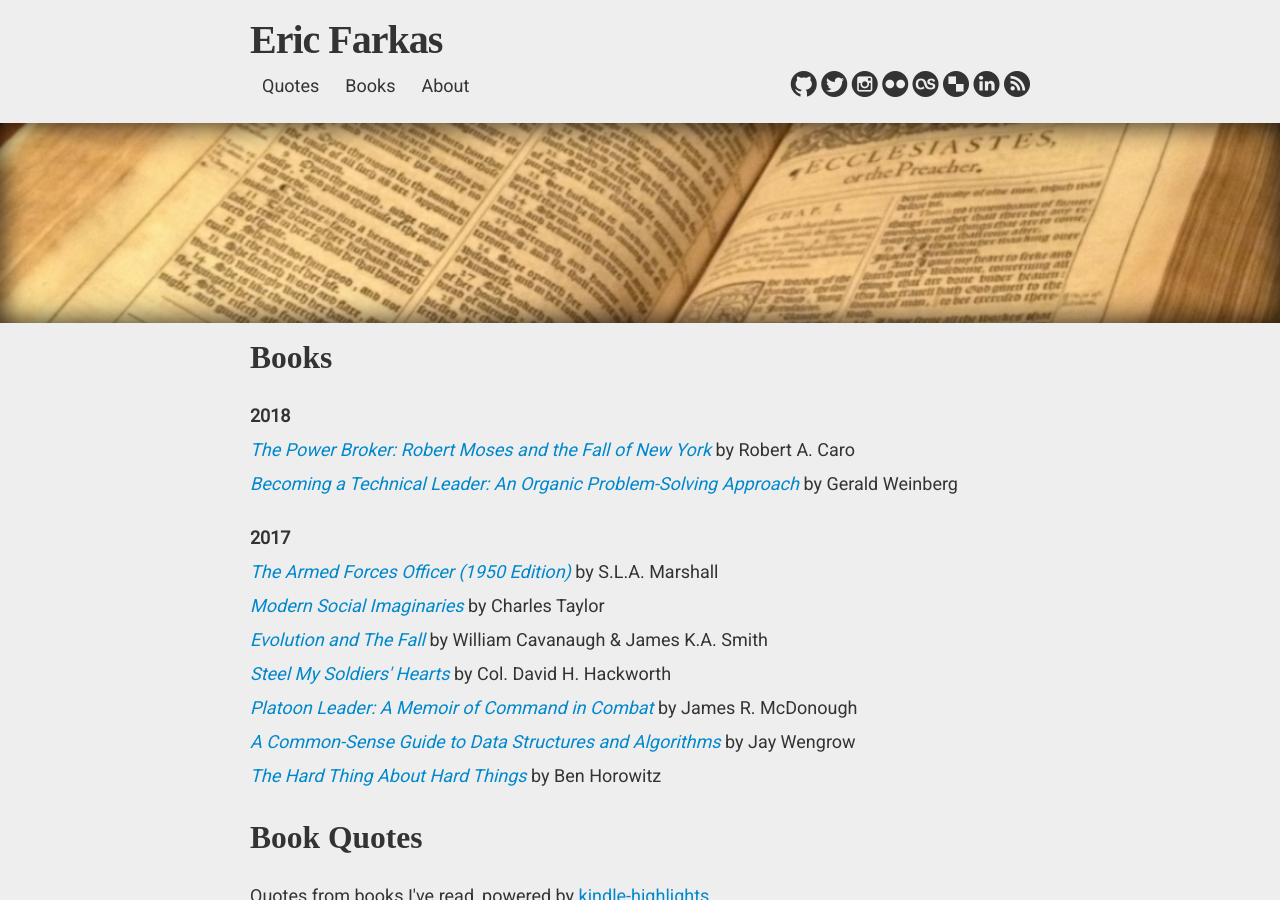
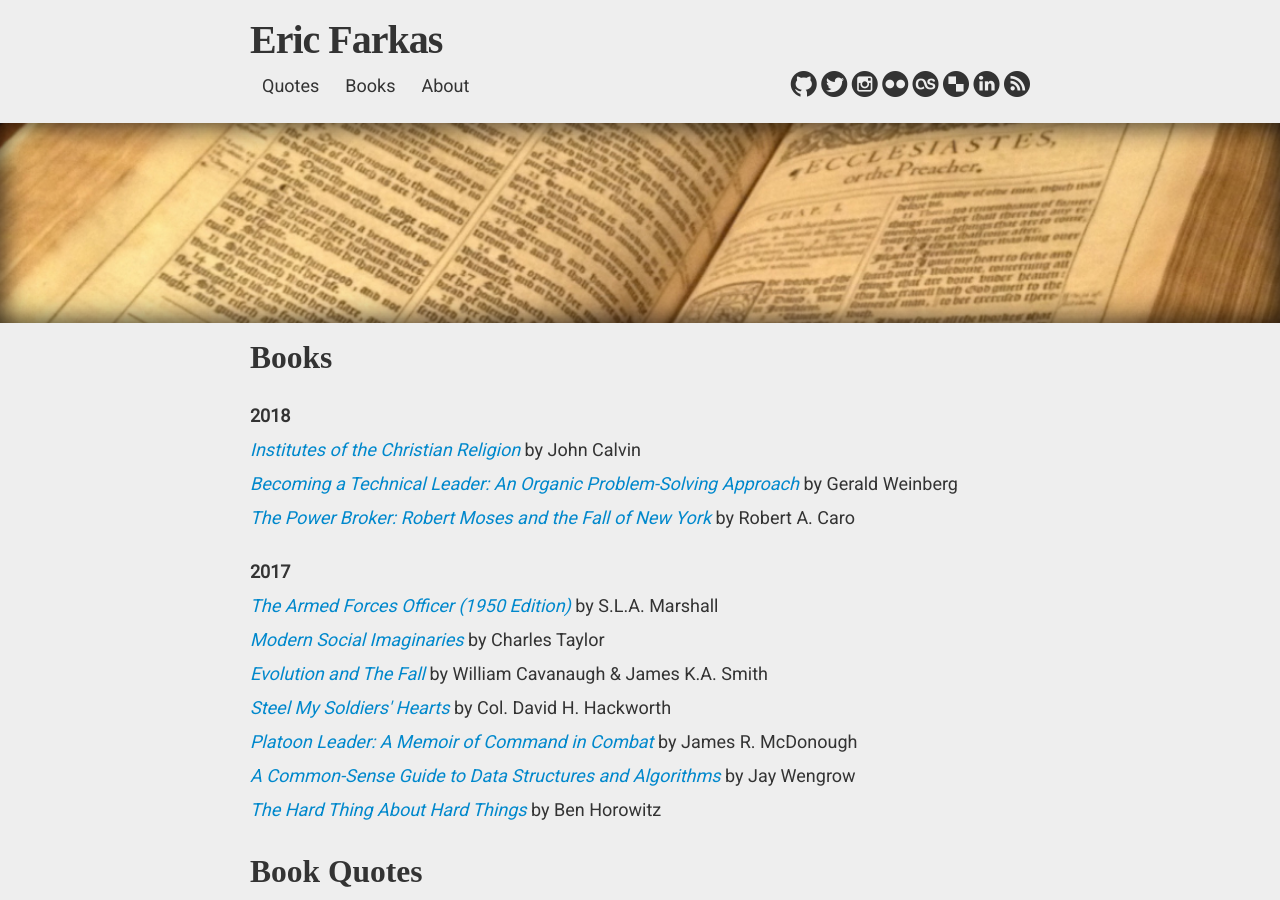
Before and after one commit to speric/speric.github.com, a Jekyll site: the page built from books/index.html, in a window 1280 px wide and 900 px high. Built offline with Jekyll 4.4.1, drawn with Linux system fonts in a browser that asks for light colours; some web fonts are replaced; comment, search, counter and statistics services are not loaded.

Commit message:
Add Calvin's Institutes

```diff
--- a/books/index.html
+++ b/books/index.html
@@ -10,8 +10,9 @@
 
 <p><strong>2018</strong></p>
 
+<p><i><a href="https://www.amazon.com/gp/product/1598561685/">Institutes of the Christian Religion</a></i> by John Calvin</p>
+<p><i><a href="https://www.amazon.com/Becoming-Technical-Leader-Problem-Solving-Approach/dp/0932633021">Becoming a Technical Leader: An Organic Problem-Solving Approach</a></i> by Gerald Weinberg</p>
 <p><i><a href="https://www.amazon.com/Power-Broker-Robert-Moses-Fall/dp/0394720245">The Power Broker: Robert Moses and the Fall of New York</a></i> by Robert A. Caro</p>
-<p><i><a href="https://www.amazon.com/Becoming-Technical-Leader-Problem-Solving-Approach/dp/0932633021">Becoming a Technical Leader: An Organic Problem-Solving Approach</a></i> by Gerald Weinberg</p>
 
 <br/>
 
```
